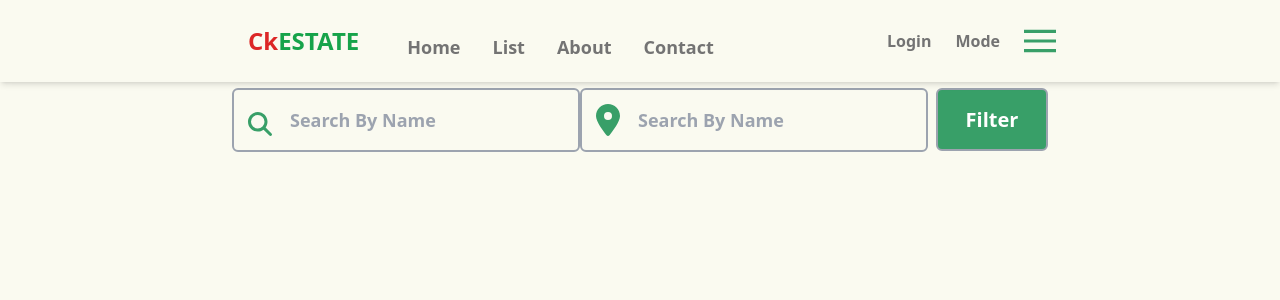
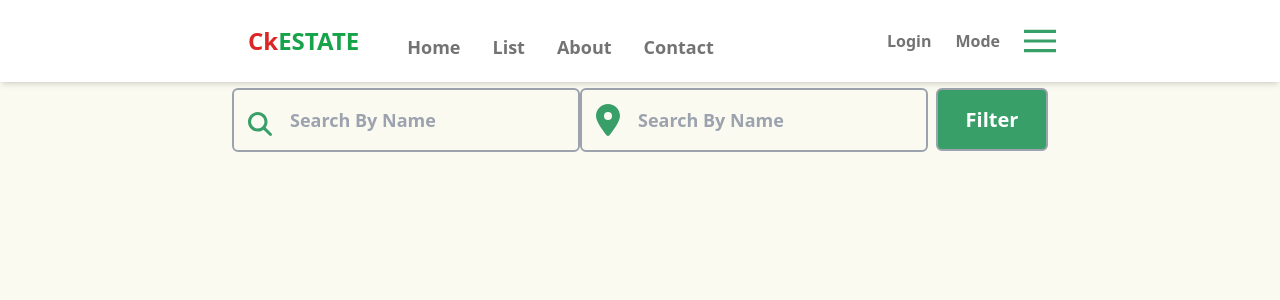
Before and after one commit to hi-chandan/Travel-And-Stay-Booking-App, a Next.js app: page / in a window 1280 px wide. Shown: the top 300 px of the page. Built offline with nearby package versions, Linux system fonts and the light colour scheme.

Commit message:
change navbar color

```diff
--- a/src/app/globals.css
+++ b/src/app/globals.css
@@ -4,7 +4,7 @@
 
 .light {
   --background: 250, 250, 240;
-  --navbar: white;
+  --navbar: 255, 255, 255;
   --border: 156, 163, 175;
   --card: 255, 255, 255;
   --light: 56, 159, 104;
@@ -21,7 +21,7 @@
 
 .dark {
   --background: 0, 0, 0;
-  --navbar: black;
+  --navbar: 0, 0, 0;
   --border: 38, 38, 38;
   --card: 23, 23, 23;
   --light: 31, 41, 55;
--- a/tailwind.config.js
+++ b/tailwind.config.js
@@ -10,7 +10,7 @@ module.exports = {
       colors: {
         background: "rgba(var(--background))",
         light: "rgba(var(--light))",
-        navbar: "rgba(var(--navbar)",
+        navbar: "rgba(var(--navbar))",
         border: "rgba(var(--border))",
         card: "rgba(var(--card))",
         "copy-primary": "rgba(var(--copy-primary))",
```
